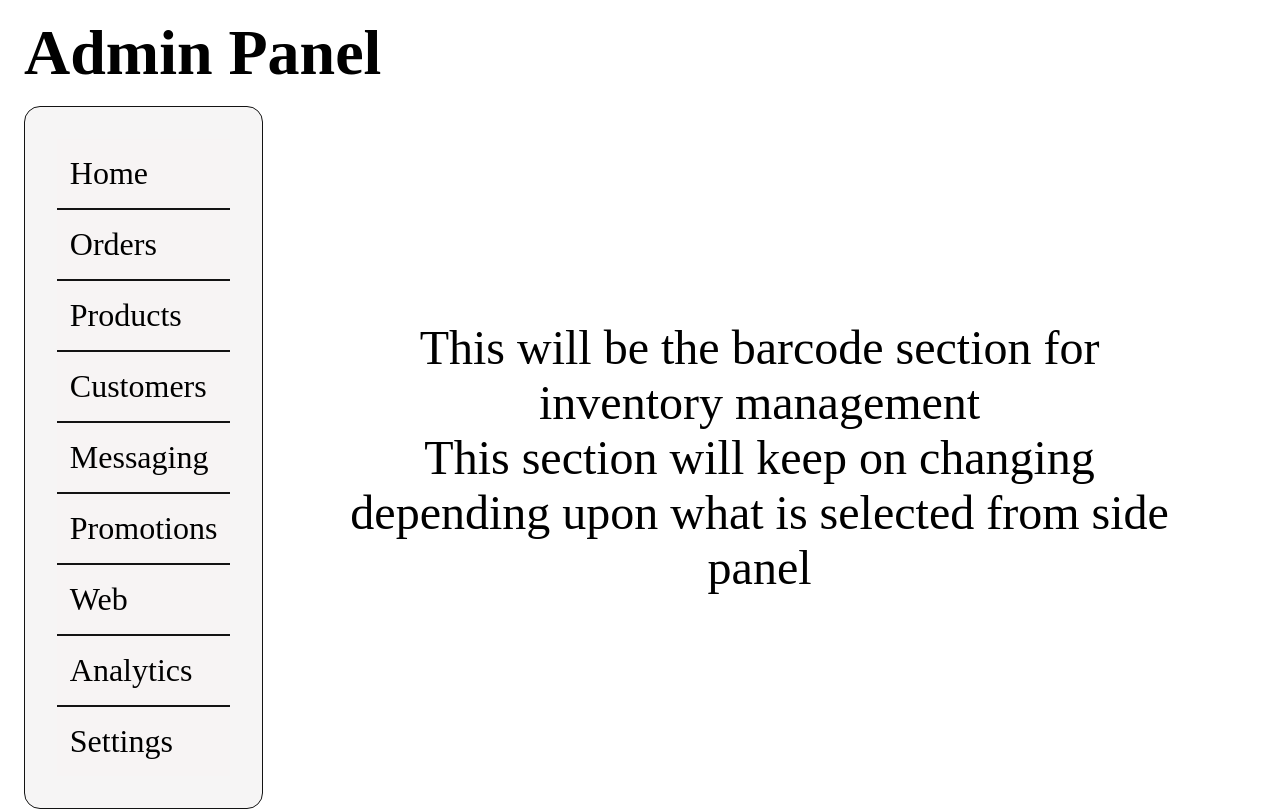
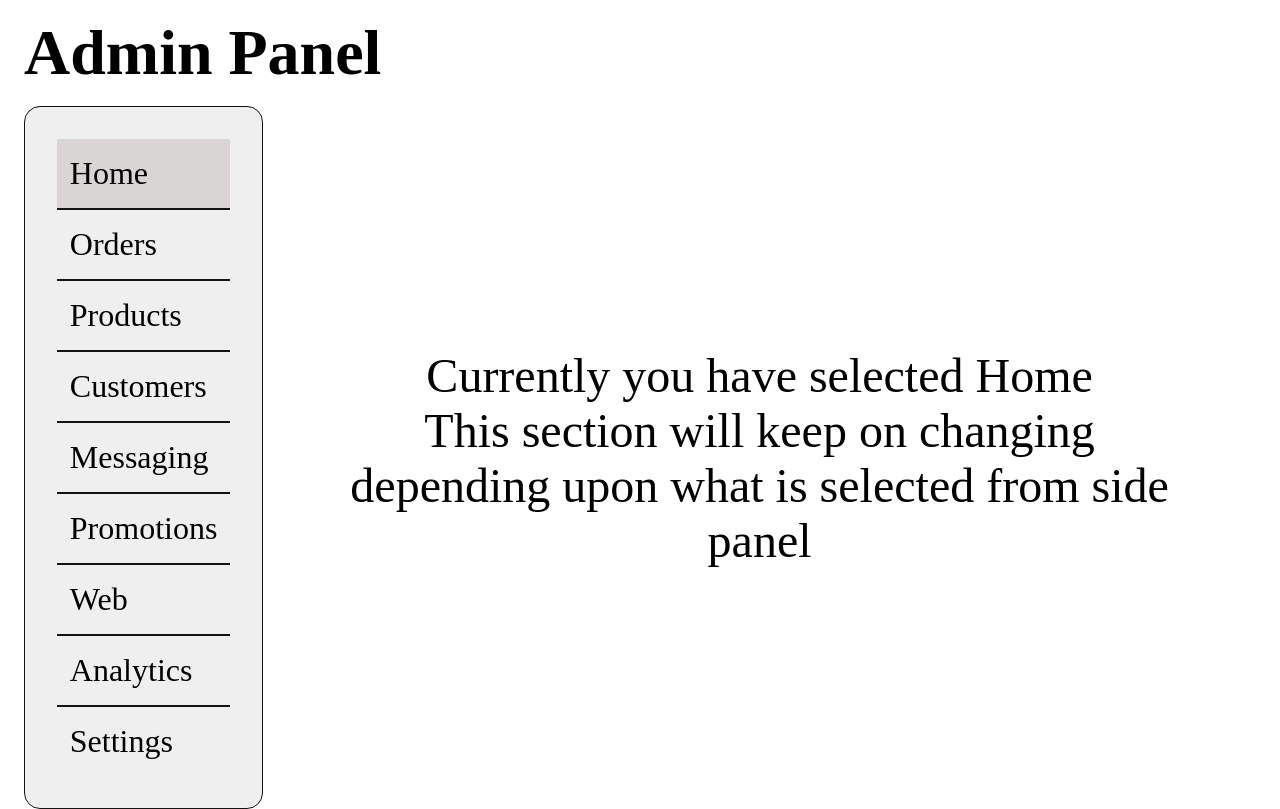
Before and after one commit to Harshroxnox/Fabrinex, a React (Vite) app in the folder vite-react-app/: page /admin in a window 1280 px wide. Built offline with nearby package versions, Linux system fonts and the light colour scheme; a web font is replaced by a local one.

Commit message:
admin panels buttons are now dynamic

```diff
--- a/vite-react-app/src/pages/Admin.css
+++ b/vite-react-app/src/pages/Admin.css
@@ -7,10 +7,15 @@
     flex-direction: column;
 }
 
-.admin-container h1 {
-    margin: 1rem 0;
-    flex-basis: 10vh;
-    font-size: 4rem;
+.admin-main {
+    flex-grow: 1;
+    display: flex;
+    flex-direction: column;
+    align-items: center;
+    justify-content: center;
+    font-size: 3rem;
+    padding: 5rem;
+    text-align: center;
 }
 
 .admin-box {
@@ -27,38 +32,35 @@
     justify-content: flex-start;
     padding: 2rem;
     border: 0.05rem solid #131313;
-    background-color: rgb(246, 245, 245);
+    background-color: #EFEFEF;
     border-radius: 1rem;
+}
+
+.admin-container h1 {
+    margin: 1rem 0;
+    flex-basis: 10vh;
+    font-size: 4rem;
 }
 
 .admin-sidebar button {
     font-size: 2rem;
     font-weight: 400;
     text-decoration: none;
-    background-color: white;
     border: none;
     border-top: 0.125rem solid #131313;
     text-align: left;
     padding: 1rem 0.8rem;
-    background-color: rgb(247, 244, 244);
 }
 
 .admin-sidebar button:hover {
     cursor: pointer;
-    background-color: rgb(220, 218, 218);
+    background-color: rgb(217, 213, 213);
 }
 
-#home-btn {
+.admin-sidebar .active-btn {
+    background-color: rgb(217, 213, 213);
+}
+
+.admin-sidebar .home-btn {
     border-top: none;
 }
-
-.admin-main {
-    flex-grow: 1;
-    display: flex;
-    flex-direction: column;
-    align-items: center;
-    justify-content: center;
-    font-size: 3rem;
-    padding: 5rem;
-    text-align: center;
-}
--- a/vite-react-app/src/pages/Admin.jsx
+++ b/vite-react-app/src/pages/Admin.jsx
@@ -3,24 +3,79 @@ import { useState } from 'react'
 import "./Admin.css"
 
 const Admin = () => {
+  const [activeBtn, setActiveBtn] = useState("Home");
+
   return (
     <div className="admin-container">
       <h1>Admin Panel</h1>
 
       <div className="admin-box">
         <div className="admin-sidebar">
-          <button id='home-btn'>Home</button>
-          <button>Orders</button>
-          <button>Products</button>
-          <button>Customers</button>
-          <button>Messaging</button>
-          <button>Promotions</button>
-          <button>Web</button>
-          <button>Analytics</button>
-          <button>Settings</button>
+          <button
+            onClick={()=>setActiveBtn("Home")}
+            className={`home-btn ${(activeBtn=="Home")?"active-btn":""}`}
+          >
+            Home
+          </button>
+
+          <button
+            onClick={()=>setActiveBtn("Orders")}
+            className={(activeBtn=="Orders")?"active-btn":""}
+          >
+            Orders
+          </button>
+
+          <button
+            onClick={()=>setActiveBtn("Products")}
+            className={(activeBtn=="Products")?"active-btn":""}
+          >
+            Products
+          </button>
+
+          <button
+            onClick={()=>setActiveBtn("Customers")}
+            className={(activeBtn=="Customers")?"active-btn":""}
+          >
+            Customers
+          </button>
+
+          <button
+            onClick={()=>setActiveBtn("Messaging")}
+            className={(activeBtn=="Messaging")?"active-btn":""}
+          >
+            Messaging
+          </button>
+
+          <button
+            onClick={()=>setActiveBtn("Promotions")}
+            className={(activeBtn=="Promotions")?"active-btn":""}
+          >
+            Promotions
+          </button>
+
+          <button
+            onClick={()=>setActiveBtn("Web")}
+            className={(activeBtn=="Web")?"active-btn":""}
+          >
+            Web
+          </button>
+
+          <button
+            onClick={()=>setActiveBtn("Analytics")}
+            className={(activeBtn=="Analytics")?"active-btn":""}
+          >
+            Analytics
+          </button>
+
+          <button
+            onClick={()=>setActiveBtn("Settings")}
+            className={(activeBtn=="Settings")?"active-btn":""}
+          >
+            Settings
+          </button>
         </div>
         <div className="admin-main">
-          <p>This will be the barcode section for inventory management</p>
+          <p>{`Currently you have selected ${activeBtn}`}</p>
           <p>This section will keep on changing depending upon what is selected from side panel</p>
         </div>
       </div>
```
